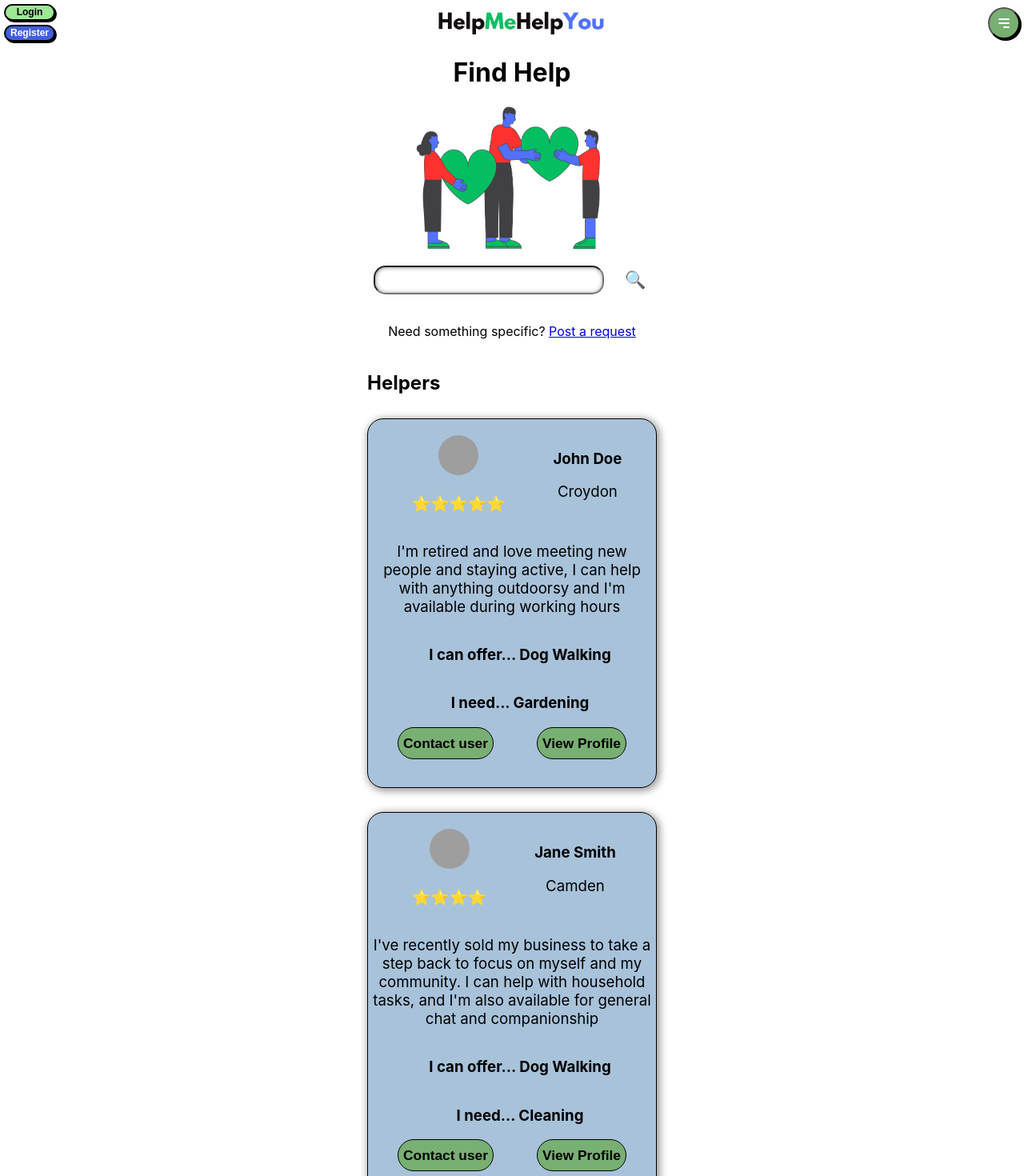
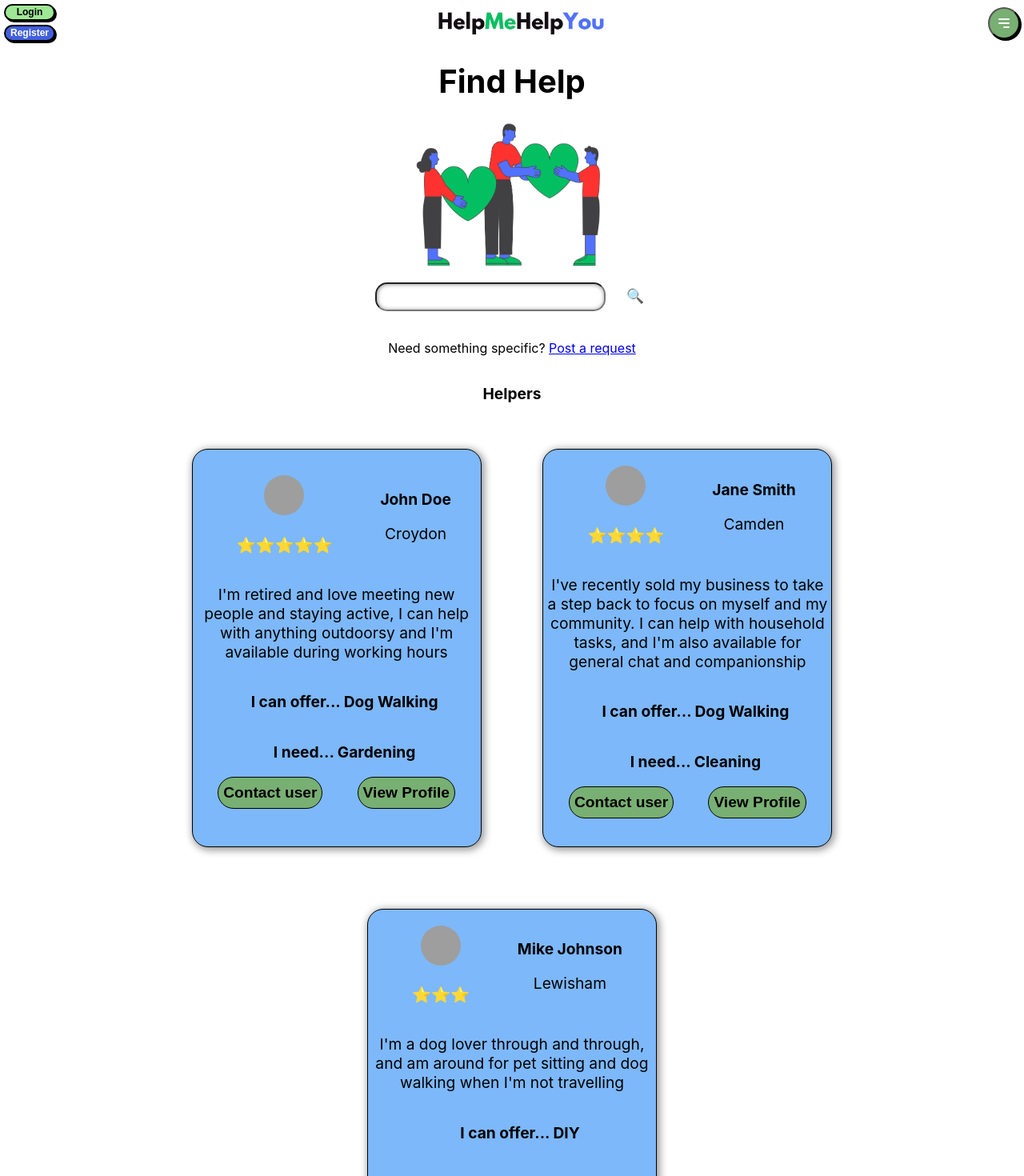
Before and after one commit to SchoolOfCode/bc14_final-project_front-end_arachnIDEs, a React (Create React App) app in the folder helpmehelpyou/: page /find in a window 1280 px wide. Shown: the top 1470 px of the page at 80% size. Built offline with nearby package versions, Linux system fonts and the light colour scheme; grey boxes are pictures that could not be loaded.

Commit message:
Added Catherine's changes.

```diff
--- a/helpmehelpyou/src/Components/FindHelp/findHelp.js
+++ b/helpmehelpyou/src/Components/FindHelp/findHelp.js
@@ -1,9 +1,8 @@
 import React, { useState } from "react";
-import "../giveAndFindHelp.css"
+import "../giveAndFindHelp.css";
 import image from "./findHelpImage.png";
-import helperDummyData from "./helperDummyData"
+import helperDummyData from "./helperDummyData";
 import { Link } from "react-router-dom";
-
 
 export default function FindHelp() {
   // state goes here
@@ -15,17 +14,14 @@ export default function FindHelp() {
     console.log(userInput);
   }
 
-
-
   function contactUser(email) {
     alert(`Here's the email address: ${email}`);
   }
 
-
   return (
-  // Parent find-help-div
+    // Parent find-help-div
     <div className="give-and-find-help-container">
-      <h1 className="find-help-title">Find Help</h1>
+      <h1 className="give-and-find-help-title">Find Help</h1>
       {/* Logo */}
       <img
         className="find-help-image"
@@ -34,22 +30,30 @@ export default function FindHelp() {
       ></img>
       {/* Search box and button */}
       <section id="give-and-find-help-search-section">
-        <input type="text" onChange={storeInput} className="give-and-find-help-search-box"></input>
+        <input
+          type="text"
+          onChange={storeInput}
+          className="give-and-find-help-search-box"
+        ></input>
         <button className="give-and-find-help-search-button">🔍</button>
       </section>
-{/* Link to the Post a request page */}
+      {/* Link to the Post a request page */}
       <section id="find-help-post-request-link">
-
-        <p className="find-help-post-request">Need something specific? <Link to ="/findhelpform">Post a request </Link></p>
-
+        <p className="find-help-post-request">
+          Need something specific?{" "}
+          <Link to="/findhelpform">Post a request </Link>
+        </p>
       </section>
-{/* List of helpers */}
-      <section id="find-help-helpers">
+      {/* List of helpers */}
+      <h3 className="give-and-find-help-listings-area-title">Helpers</h3>
+      <section className="give-and-find-help-listings-area">
         {/* List of helpers TITLE */}
-        <h3 className="give-and-find-help-listings-area-title">Helpers</h3>
         {helperDummyData.map((listing) => (
           // Parent div for each new box
-          <div key={listing.user_id} className="give-and-find-help-individual-listing">
+          <div
+            key={listing.user_id}
+            className="give-and-find-help-individual-listing"
+          >
             {/* REMOVED FOR NOW - THERE IS NO LISTING TITLE IN THE USER DB
             <h1 className="find-help-listing-title">{listing.listing_title}</h1> */}
             <div className="find-help-user-img-and-rating">
@@ -63,7 +67,9 @@ export default function FindHelp() {
                 <p className="find-help-rating">{listing.rating}</p>
               </div>
               <div className="find-help-user-details-container">
-                <p className="give-and-find-help-display-name">{listing.display_name}</p>
+                <p className="give-and-find-help-display-name">
+                  {listing.display_name}
+                </p>
                 <p className="find-help-borough-name">{listing.borough_name}</p>
               </div>
             </div>
@@ -71,7 +77,9 @@ export default function FindHelp() {
             <p className="give-and-find-help-skills">
               I can offer... {listing.skills_offered}
             </p>
-            <p className="give-and-find-help-skills">I need... {listing.skills_needed}</p>
+            <p className="give-and-find-help-skills">
+              I need... {listing.skills_needed}
+            </p>
             <div className="give-and-find-help-user-contact">
               <button
                 className="give-and-find-help-contact-user"
@@ -79,7 +87,9 @@ export default function FindHelp() {
               >
                 Contact user
               </button>
-              <button className="give-and-find-help-visit-profile">View Profile</button>
+              <button className="give-and-find-help-visit-profile">
+                View Profile
+              </button>
             </div>
           </div>
         ))}
--- a/helpmehelpyou/src/Components/GiveHelp/giveHelp.js
+++ b/helpmehelpyou/src/Components/GiveHelp/giveHelp.js
@@ -84,7 +84,7 @@ Listing - <h1> for title / summary
   return (
     // Parent container
     <div className="give-and-find-help-container">
-      <h1 className="give-help-title">Give Help</h1>
+      <h1 className="give-and-find-help-title">Give Help</h1>
       {/* Logo */}
       <img
         className="give-help-image"
@@ -110,11 +110,11 @@ Listing - <h1> for title / summary
           Need help? <Link to="/findhelpform">Post a request </Link>
         </p>
       </section>
+      <h3 className="give-and-find-help-listings-area-title">
+        Recent listings
+      </h3>
       {/* Recent listings fetched from DB */}
-      <section id="give-help-listings">
-        <h3 className="give-and-find-help-listings-area-title">
-          Recent listings
-        </h3>
+      <section className="give-and-find-help-listings-area">
         {listings.length === 0 ? (
           <div className="loading-div">
             <p>Loading listings...</p>
--- a/helpmehelpyou/src/Components/giveAndFindHelp.css
+++ b/helpmehelpyou/src/Components/giveAndFindHelp.css
@@ -8,6 +8,10 @@
   display: flex;
   flex-direction: column;
   text-align: center;
+}
+
+.give-and-find-help-title {
+  font-size: 2.5rem;
 }
 
 /* Logos */
@@ -40,23 +44,33 @@
 }
 
 .give-and-find-help-search-button {
-  font-size: 16pt;
+  font-size: 1.1rem;
   border-radius: 50px;
   border-style: none;
   background-color: rgb(255, 255, 255);
   margin-left: 10px;
 }
 
+/* Listings / Users Area */
+.give-and-find-help-listings-area {
+  width: 100%;
+  display: flex;
+  flex-wrap: wrap;
+  justify-content: center;
+}
+
 /* Individual box for each listing */
 .give-and-find-help-individual-listing {
   display: flex;
   flex-direction: column;
-  font-size: 14pt;
-  align-self: center;
-  background-color: #a8c2da;
+  font-size: 1.2rem;
+  justify-content: center;
+  /* align-self: center; */
+  background-color: #7db8fa;
   max-width: 350px;
   border-radius: 20px;
   margin-top: 30px;
+  margin: 3%;
   padding: 5px;
   border: 1px solid black;
   box-shadow: 2px 2px 10px 2px #9f9c9c;
@@ -65,12 +79,12 @@
 /* Listings Area title */
 .give-and-find-help-listings-area-title {
   text-align: left;
-  font-size: 18pt;
+  font-size: 1.2rem;
 }
 
 /* Listing Title */
 .give-and-find-help-listing-title {
-  font-size: 16pt;
+  font-size: 1.3rem;
 }
 
 /* Contact user button */
@@ -78,7 +92,7 @@
   background-color: #78af72;
   border: 1px solid black;
   border-radius: 25px;
-  font-size: 13pt;
+  font-size: 1.2rem;
   font-weight: bolder;
   min-height: 40px;
   margin-left: 10px;
@@ -91,7 +105,7 @@
   border: 1px solid black;
   font-weight: bolder;
   border-radius: 25px;
-  font-size: 13pt;
+  font-size: 1.2rem;
   min-height: 40px;
   margin-left: 5px;
   margin-right: 10px;
@@ -123,12 +137,12 @@
 
 /* Title in each listing box */
 .give-help-listing-title {
-  font-size: 16pt;
+  font-size: 1.1rem;
 }
 
 /* Listing details */
 .give-help-listing-details {
-  font-size: 15pt;
+  font-size: 1.1rem;
   margin-left: 20px;
   margin-right: 20px;
 }
@@ -138,7 +152,7 @@
   display: flex;
   /* align-items: center; */
   justify-content: space-between;
-  font-size: smaller;
+  font-size: 1.1rem;
   /* margin: auto; */
 }
 
```
